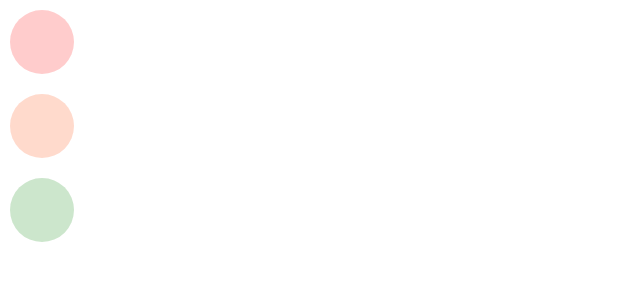
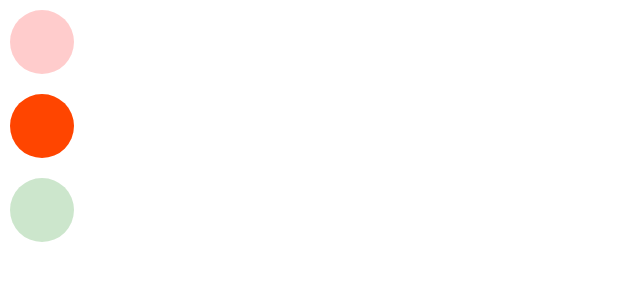
Before and after one commit to thanhnguyen8894/react-tutorial, a React (Create React App) app: page / in a window 1280 px wide. Shown: the top 300 px of the page, without its empty margins (0-640 px from the left). Built offline with nearby package versions, Linux system fonts and the light colour scheme.

Commit message:
learning state complete

```diff
--- a/src/components/trafficLight/TrafficLight.js
+++ b/src/components/trafficLight/TrafficLight.js
@@ -10,12 +10,13 @@ const GREEN = 2;
 class TrafficLight extends Component {
   constructor() {
     super();
-    this.currentColor = RED;
-
+    this.state = {
+    currentColor: RED
+      }
     setInterval(() => {
-        console.log(this.currentColor)
-        this.currentColor = this.getNextColor(this.currentColor)
-
+        this.setState ({
+        currentColor: this.getNextColor(this.state.currentColor)
+        });
     }, 1000)
   }
 
@@ -31,11 +32,16 @@ class TrafficLight extends Component {
   }
 
   render (){
+
+    const {currentColor} = this.state;
       return (
       <div className="TrafficLight">
-        <div className="bulb red"/>
-        <div className="bulb orange"/>
-        <div className="bulb green"/>
+        <div className=  {classNames('bulb','red',
+        {active: currentColor === RED})}/>
+        <div className=  {classNames('bulb','orange',
+        {active: currentColor === ORANGE})}/>
+        <div className=  {classNames('bulb','green',
+        {active: currentColor === GREEN})}/>
       </div>
       )
   }
```
